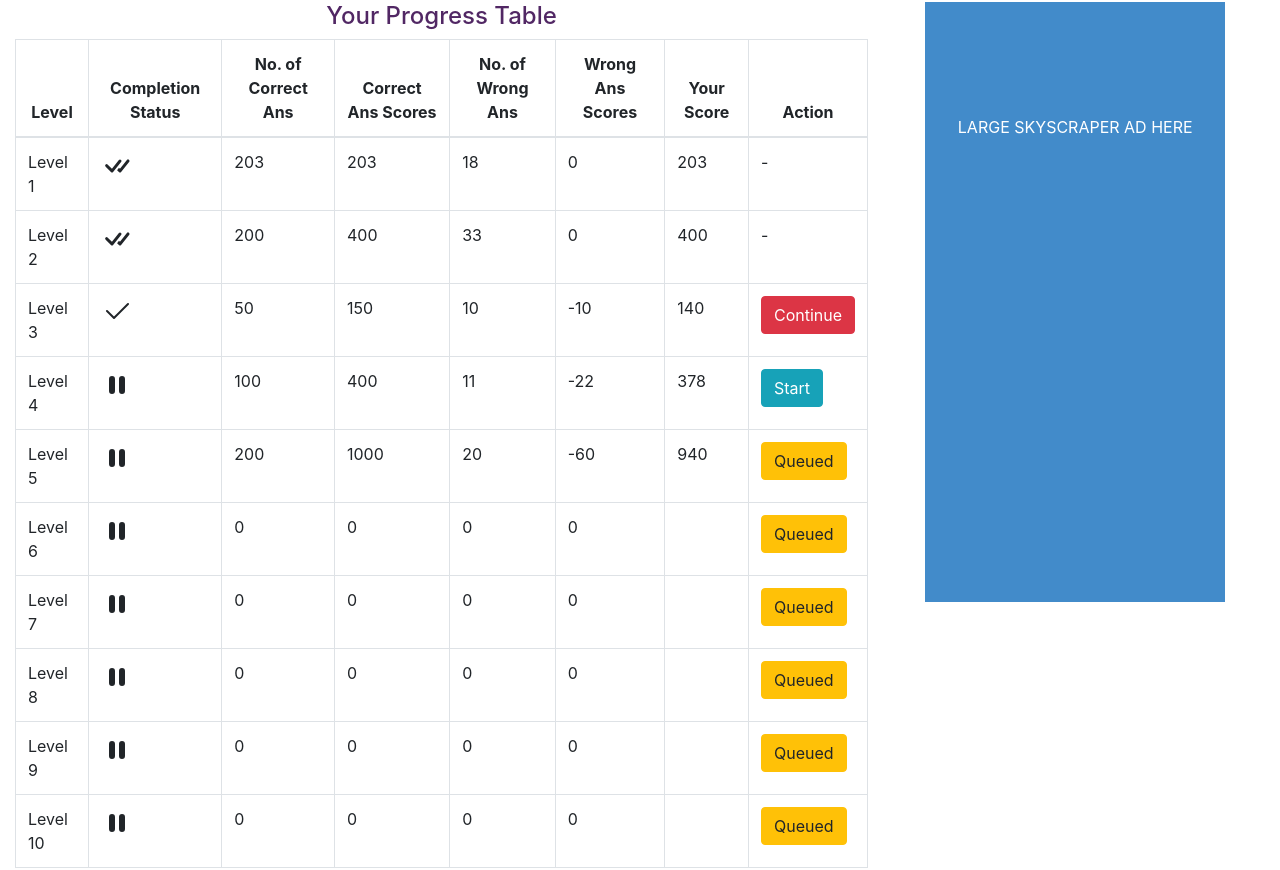
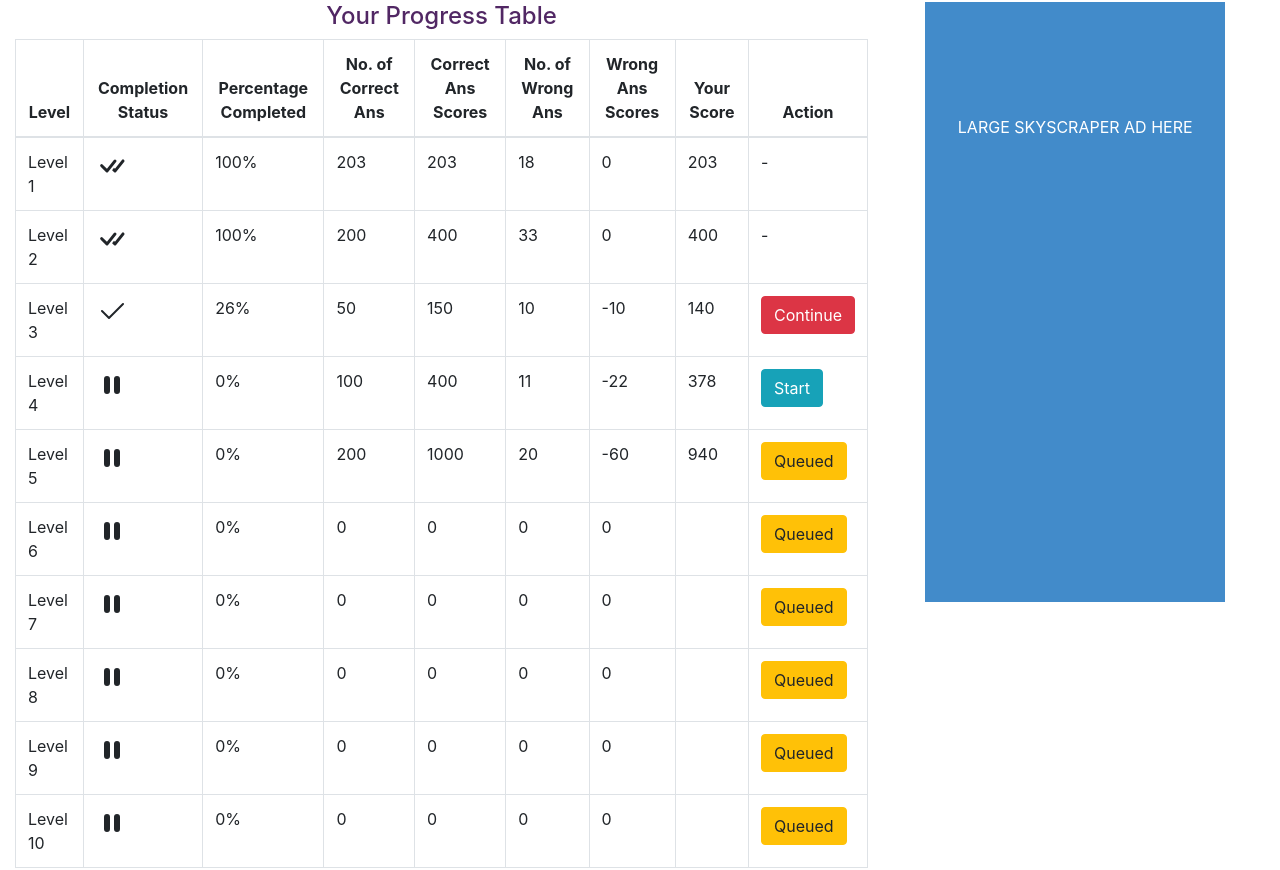
Before and after one commit to NgoziEmeh/Bible-quiz-web-app-frontend, an Angular app: page /progress in a window 1280 px wide. Shown: the part 450-1320 px from the top of the page. Built offline with nearby package versions, Linux system fonts and the light colour scheme.

Commit message:
progress percentage

```diff
--- a/src/app/progress/progress.component.html
+++ b/src/app/progress/progress.component.html
@@ -32,6 +32,7 @@
                         <tr>
                             <th>Level</th>
                             <th>Completion Status</th>
+                            <th>Percentage Completed</th>
                             <th>No. of Correct Ans</th>
                             <th>Correct Ans Scores</th>
                             <th>No. of Wrong Ans</th>
@@ -46,6 +47,7 @@
                             <td> <svg class="bi bi-check-all" width="2em" height="2em" viewBox="0 0 16 16" fill="currentColor" xmlns="http://www.w3.org/2000/svg">
                                 <path fill-rule="evenodd" d="M8.97 4.97a.75.75 0 0 1 1.071 1.05l-3.992 4.99a.75.75 0 0 1-1.08.02L2.324 8.384a.75.75 0 1 1 1.06-1.06l2.094 2.093L8.95 4.992a.252.252 0 0 1 .02-.022zm-.92 5.14l.92.92a.75.75 0 0 0 1.079-.02l3.992-4.99a.75.75 0 1 0-1.091-1.028L9.477 9.417l-.485-.486-.943 1.179z"/>
                               </svg></td>
+                            <td>100%</td>
                             <td>203</td>
                             <td>203</td>
                             <td>18</td>
@@ -58,6 +60,7 @@
                             <td> <svg class="bi bi-check-all" width="2em" height="2em" viewBox="0 0 16 16" fill="currentColor" xmlns="http://www.w3.org/2000/svg">
                                 <path fill-rule="evenodd" d="M8.97 4.97a.75.75 0 0 1 1.071 1.05l-3.992 4.99a.75.75 0 0 1-1.08.02L2.324 8.384a.75.75 0 1 1 1.06-1.06l2.094 2.093L8.95 4.992a.252.252 0 0 1 .02-.022zm-.92 5.14l.92.92a.75.75 0 0 0 1.079-.02l3.992-4.99a.75.75 0 1 0-1.091-1.028L9.477 9.417l-.485-.486-.943 1.179z"/>
                               </svg></td>
+                            <td>100%</td>
                             <td>200</td>
                             <td>400</td>
                             <td>33</td>
@@ -70,6 +73,7 @@
                             <td> <svg class="bi bi-check2" width="2em" height="2em" viewBox="0 0 16 16" fill="currentColor" xmlns="http://www.w3.org/2000/svg">
                                 <path fill-rule="evenodd" d="M13.854 3.646a.5.5 0 0 1 0 .708l-7 7a.5.5 0 0 1-.708 0l-3.5-3.5a.5.5 0 1 1 .708-.708L6.5 10.293l6.646-6.647a.5.5 0 0 1 .708 0z"/>
                               </svg></td>
+                              <td>26%</td>
                             <td>50</td>
                             <td>150</td>
                             <td>10</td>
@@ -82,6 +86,7 @@
                             <td> <svg class="bi bi-pause-fill" width="2em" height="2em" viewBox="0 0 16 16" fill="currentColor" xmlns="http://www.w3.org/2000/svg">
                                 <path d="M5.5 3.5A1.5 1.5 0 0 1 7 5v6a1.5 1.5 0 0 1-3 0V5a1.5 1.5 0 0 1 1.5-1.5zm5 0A1.5 1.5 0 0 1 12 5v6a1.5 1.5 0 0 1-3 0V5a1.5 1.5 0 0 1 1.5-1.5z"/>
                               </svg></td>
+                            <td>0%</td>
                             <td>100</td>
                             <td>400</td>
                             <td>11</td>
@@ -94,6 +99,7 @@
                             <td> <svg class="bi bi-pause-fill" width="2em" height="2em" viewBox="0 0 16 16" fill="currentColor" xmlns="http://www.w3.org/2000/svg">
                                 <path d="M5.5 3.5A1.5 1.5 0 0 1 7 5v6a1.5 1.5 0 0 1-3 0V5a1.5 1.5 0 0 1 1.5-1.5zm5 0A1.5 1.5 0 0 1 12 5v6a1.5 1.5 0 0 1-3 0V5a1.5 1.5 0 0 1 1.5-1.5z"/>
                               </svg></td>
+                              <td>0%</td>
                             <td>200</td>
                             <td>1000</td>
                             <td>20</td>
@@ -106,6 +112,7 @@
                             <td> <svg class="bi bi-pause-fill" width="2em" height="2em" viewBox="0 0 16 16" fill="currentColor" xmlns="http://www.w3.org/2000/svg">
                                 <path d="M5.5 3.5A1.5 1.5 0 0 1 7 5v6a1.5 1.5 0 0 1-3 0V5a1.5 1.5 0 0 1 1.5-1.5zm5 0A1.5 1.5 0 0 1 12 5v6a1.5 1.5 0 0 1-3 0V5a1.5 1.5 0 0 1 1.5-1.5z"/>
                               </svg></td>
+                              <td>0%</td>
                             <td>0</td>
                             <td>0</td>
                             <td>0</td>
@@ -118,6 +125,7 @@
                             <td> <svg class="bi bi-pause-fill" width="2em" height="2em" viewBox="0 0 16 16" fill="currentColor" xmlns="http://www.w3.org/2000/svg">
                                 <path d="M5.5 3.5A1.5 1.5 0 0 1 7 5v6a1.5 1.5 0 0 1-3 0V5a1.5 1.5 0 0 1 1.5-1.5zm5 0A1.5 1.5 0 0 1 12 5v6a1.5 1.5 0 0 1-3 0V5a1.5 1.5 0 0 1 1.5-1.5z"/>
                               </svg></td>
+                              <td>0%</td>
                             <td>0</td>
                             <td>0</td>
                             <td>0</td>
@@ -130,6 +138,7 @@
                             <td> <svg class="bi bi-pause-fill" width="2em" height="2em" viewBox="0 0 16 16" fill="currentColor" xmlns="http://www.w3.org/2000/svg">
                                 <path d="M5.5 3.5A1.5 1.5 0 0 1 7 5v6a1.5 1.5 0 0 1-3 0V5a1.5 1.5 0 0 1 1.5-1.5zm5 0A1.5 1.5 0 0 1 12 5v6a1.5 1.5 0 0 1-3 0V5a1.5 1.5 0 0 1 1.5-1.5z"/>
                               </svg></td>
+                              <td>0%</td>
                             <td>0</td>
                             <td>0</td>
                             <td>0</td>
@@ -142,6 +151,7 @@
                             <td> <svg class="bi bi-pause-fill" width="2em" height="2em" viewBox="0 0 16 16" fill="currentColor" xmlns="http://www.w3.org/2000/svg">
                                 <path d="M5.5 3.5A1.5 1.5 0 0 1 7 5v6a1.5 1.5 0 0 1-3 0V5a1.5 1.5 0 0 1 1.5-1.5zm5 0A1.5 1.5 0 0 1 12 5v6a1.5 1.5 0 0 1-3 0V5a1.5 1.5 0 0 1 1.5-1.5z"/>
                               </svg></td>
+                              <td>0%</td>
                             <td>0</td>
                             <td>0</td>
                             <td>0</td>
@@ -154,6 +164,7 @@
                             <td> <svg class="bi bi-pause-fill" width="2em" height="2em" viewBox="0 0 16 16" fill="currentColor" xmlns="http://www.w3.org/2000/svg">
                                 <path d="M5.5 3.5A1.5 1.5 0 0 1 7 5v6a1.5 1.5 0 0 1-3 0V5a1.5 1.5 0 0 1 1.5-1.5zm5 0A1.5 1.5 0 0 1 12 5v6a1.5 1.5 0 0 1-3 0V5a1.5 1.5 0 0 1 1.5-1.5z"/>
                               </svg></td>
+                              <td>0%</td>
                             <td>0</td>
                             <td>0</td>
                             <td>0</td>
```
